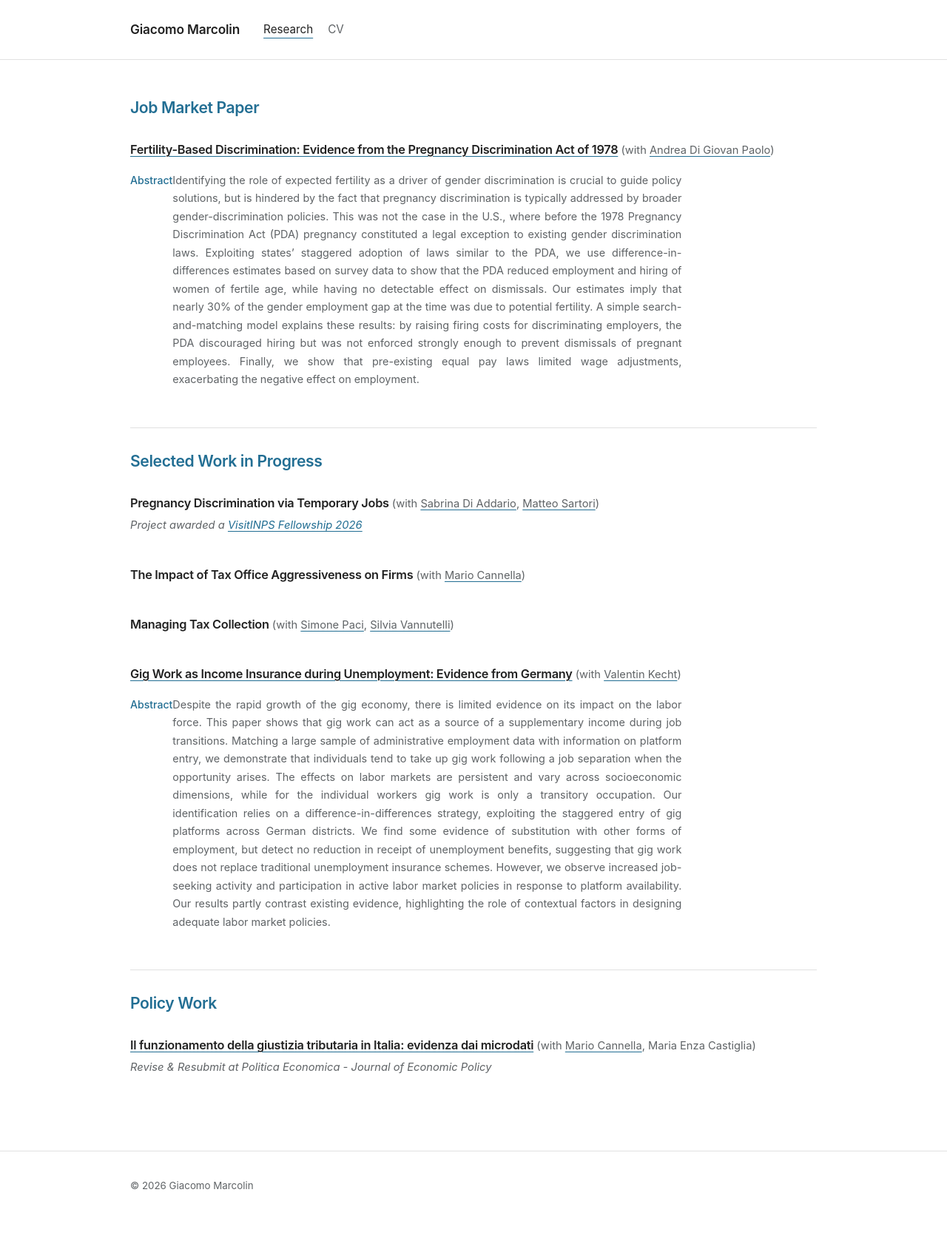
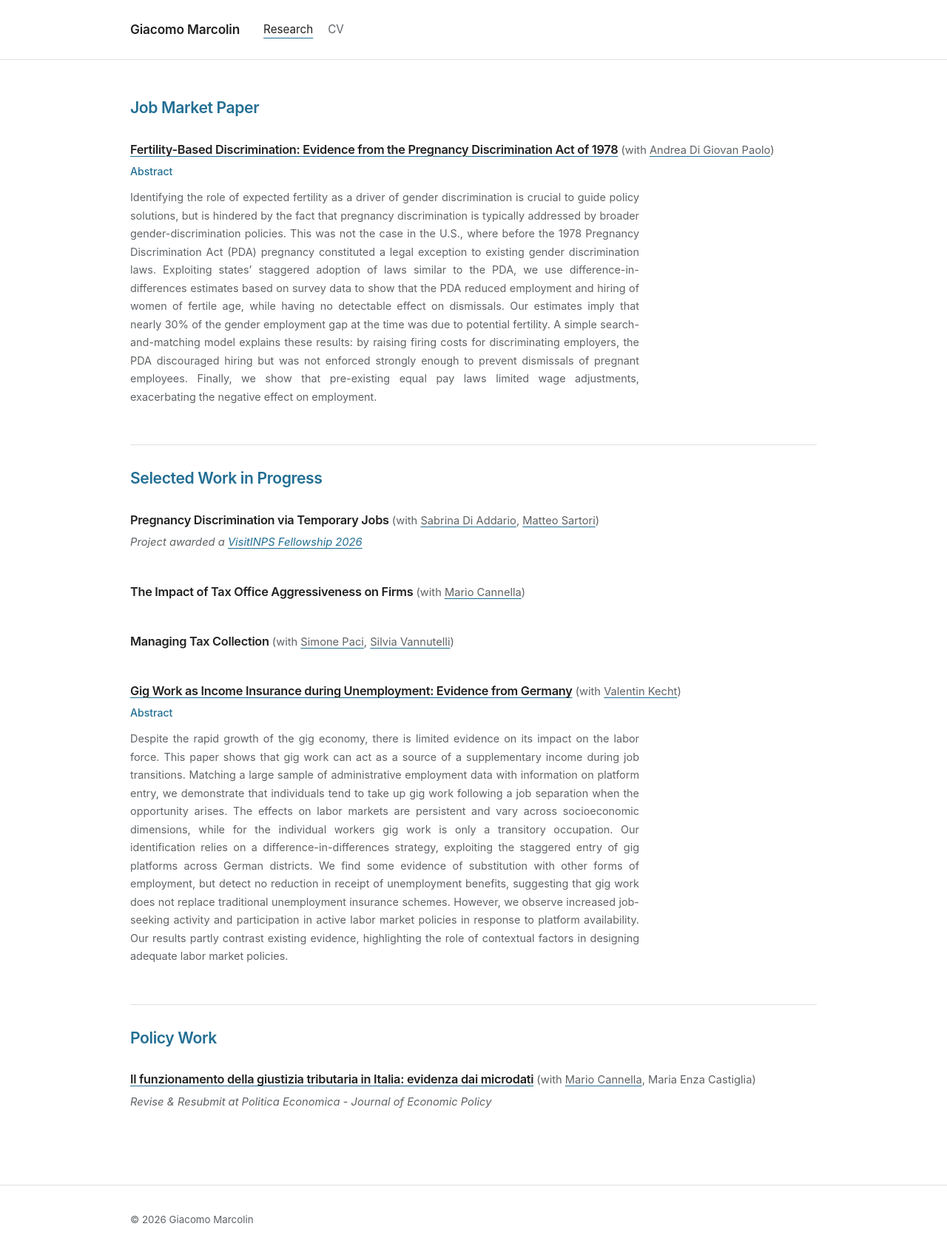
Before and after one commit to giacomomarcolin/giacomomarcolin.github.io, a Jekyll site: the page built from research.md, in a window 1280 px wide. Shown: the whole page at 74% size. Built offline with Jekyll 4.4.1, drawn with Linux system fonts in a browser that asks for light colours; before the commit the page ends 1647 px from its top, so only the background shows below that.

Commit message:
Fix abstract layout

```diff
--- a/assets/css/main.scss
+++ b/assets/css/main.scss
@@ -355,22 +355,21 @@ p {
 }
 
 .research-entry__actions {
-  display: flex;
-  flex-wrap: wrap;
-  align-items: baseline;
-  gap: var(--space-xs) 0;
   font-size: 0.88rem;
 }
 
-.research-entry__actions > a + a::before,
-.research-entry__abstract--after-links summary::before {
+.research-entry__actions > a + a::before {
   margin-inline: var(--space-sm);
   color: var(--color-muted);
   content: "\00b7";
 }
 
 .research-entry__abstract {
-  display: contents;
+  display: block;
+}
+
+.research-entry__abstract--after-links {
+  margin-top: var(--space-xs);
 }
 
 .research-entry__abstract summary {
```
